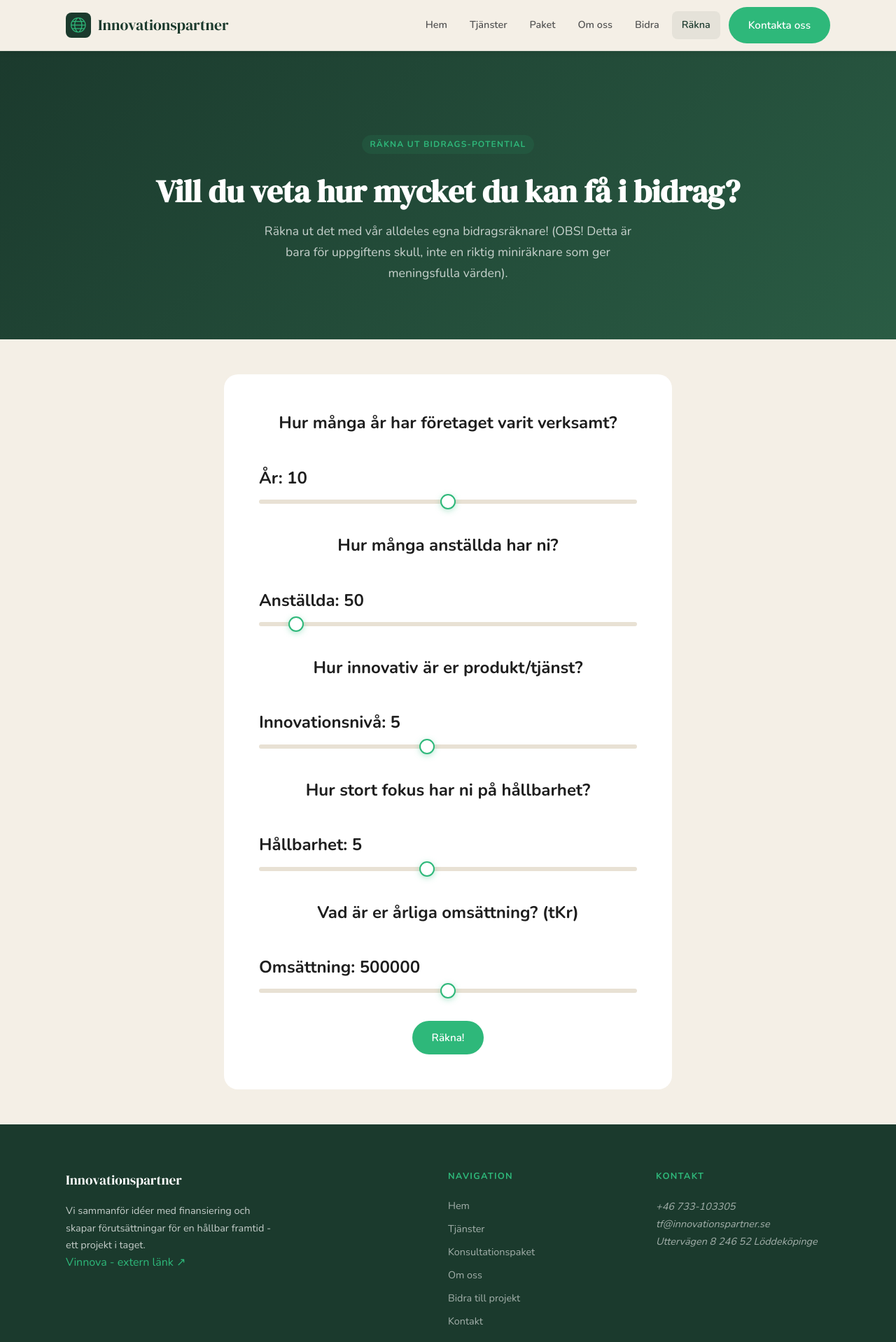
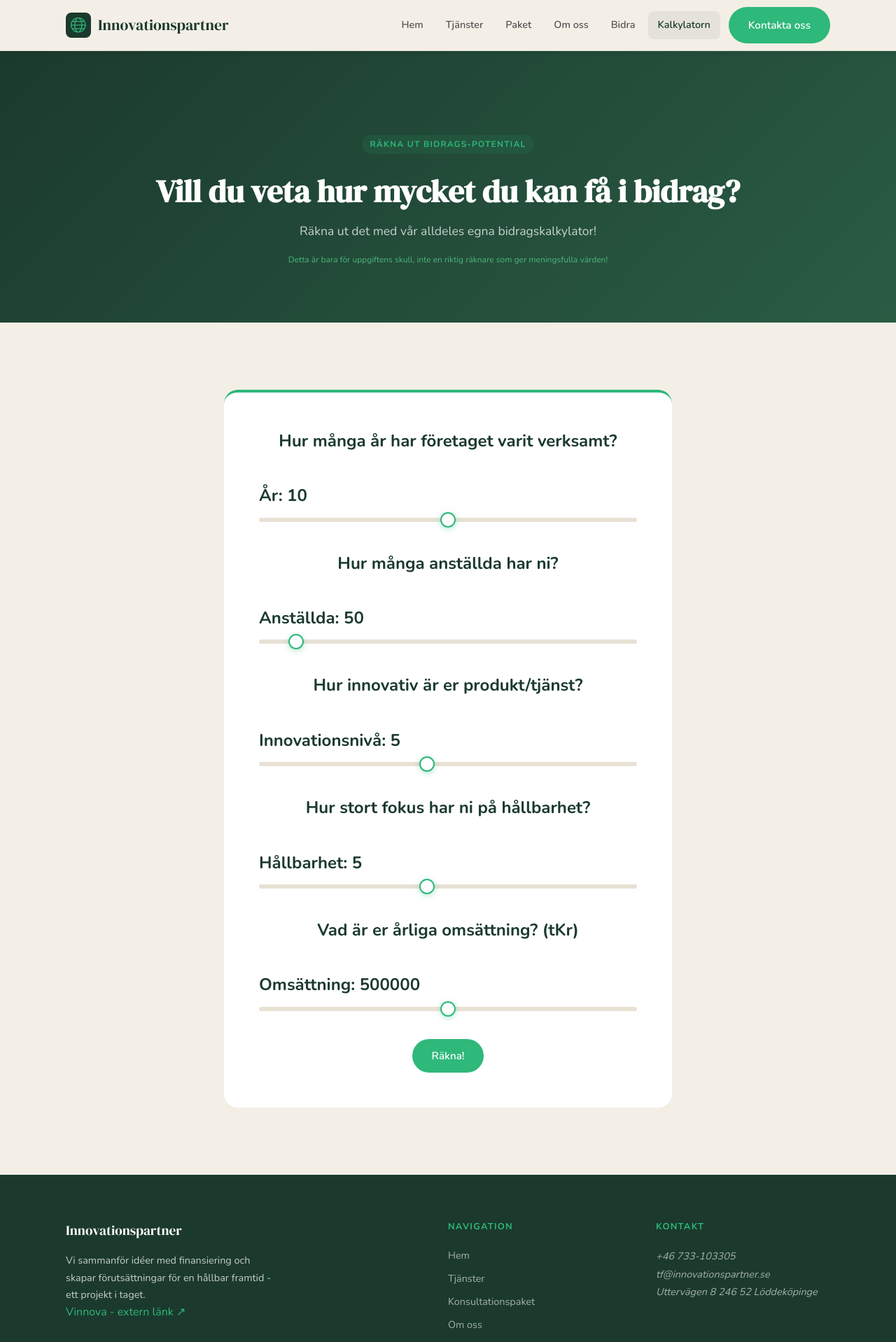
Before and after one commit to Filipc04/innovationspartner-react, a React (Vite) app: page /calculate in a window 1280 px wide. Shown: the top 1918 px of the page at 70% size. Built offline with nearby package versions, Linux system fonts and the light colour scheme.

Commit message:
css stuff

```diff
--- a/src/components/footer/Footer.tsx
+++ b/src/components/footer/Footer.tsx
@@ -23,6 +23,7 @@ export const Footer = () => {
             <a href="about"      className="footer-link">Om oss</a>
             <a href="contribute" className="footer-link">Bidra till projekt</a>
             <a href="contact"    className="footer-link">Kontakt</a>
+            <a href="calculate"    className="footer-link">Kalkylatorn</a>
           </ul>
         </nav>
         <div>
@@ -32,9 +33,9 @@ export const Footer = () => {
             <p>
               <a href="mailto:tf@innovationspartner.se" className="footer-link">tf@innovationspartner.se</a>
             </p>
-            <p className="footer-link">
+            <a href='https://maps.google.com/?q=Utterv%C3%A4gen+8,+246+52+L%C3%B6ddek%C3%B6pinge' className="footer-link" target='_blank'>
               Uttervägen 8 246 52 Löddeköpinge
-            </p>
+            </a>
           </address>
         </div>
       </div>
--- a/src/components/header/Header.tsx
+++ b/src/components/header/Header.tsx
@@ -19,7 +19,7 @@ export const Header = () => {
             <NavLink to="/packages"  className={({ isActive }) => `nav-link${isActive ? ' active' : ''}`}>Paket</NavLink>
             <NavLink to="/about"     className={({ isActive }) => `nav-link${isActive ? ' active' : ''}`}>Om oss</NavLink>
             <NavLink to="/contribute"className={({ isActive }) => `nav-link${isActive ? ' active' : ''}`}>Bidra</NavLink>
-            <NavLink to="/calculate"className={({ isActive }) => `nav-link${isActive ? ' active' : ''}`}>Räkna</NavLink>
+            <NavLink to="/calculate"className={({ isActive }) => `nav-link${isActive ? ' active' : ''}`}>Kalkylatorn</NavLink>
             <NavLink to="/contact"   className="btn btn--primary nav-cta">Kontakta oss</NavLink>
           </ul>
           <button
--- a/src/components/headingsection/HeadingSection.css
+++ b/src/components/headingsection/HeadingSection.css
@@ -13,3 +13,9 @@
   color: rgba(255, 255, 255, 0.75);
   margin: 16px auto 0;
 }
+
+.contribute-hero .section-note {
+  color: rgba(90, 218, 147, 0.75);
+  margin: 16px auto 0;
+  font-size: 12px;
+}
--- a/src/components/headingsection/HeadingSection.tsx
+++ b/src/components/headingsection/HeadingSection.tsx
@@ -4,16 +4,18 @@ interface HeadingSectionProps {
   tag: string;
   heading: string;
   subtext: string;
+  note?: string;
 }
 
 
-export const HeadingSection = ( {tag, heading, subtext}: HeadingSectionProps ) => {
+export const HeadingSection = ( {tag, heading, subtext, note}: HeadingSectionProps ) => {
   return(
     <section className="contribute-hero" aria-labelledby="contribute-heading">
       <div className="container">
         <span className="tag">{tag}</span>
         <h1 id="contribute-heading" className="section-title">{heading}</h1>
         <p className="section-sub">{subtext}</p>
+        <p className="section-note">{note}</p>
       </div>
     </section>
   )
--- a/src/pages/calculate/Calculate.css
+++ b/src/pages/calculate/Calculate.css
@@ -14,5 +14,25 @@
   background-color: var(--white);
   border-radius: 20px;
   width: 50%;
-  margin: 50px;
+  margin: 96px;
+  color: var(--forest);
+  border-top: 4px solid var(--green);
 }
+
+.result-box-good, .result-box-bad{
+  text-align: center;
+  padding: 20px;
+  border-radius: 8px;
+}
+
+.result-box-good{
+  background-color: rgba(46, 184, 122, 0.45);
+  border: 2px solid var(--green);
+  color: #1f6f4a;
+}
+
+.result-box-bad{
+  background-color: rgba(184, 92, 92, 0.45);
+  border: 2px solid #b85c5c;
+  color: #6f2f2f;
+}
--- a/src/pages/calculate/Calculate.tsx
+++ b/src/pages/calculate/Calculate.tsx
@@ -14,6 +14,8 @@ export const Calculate = () => {
   const [innovation, setInnovation] = useState(5)
   const [sustainability, setSustainability] = useState(5)
   const [revenue, setRevenue] = useState(500000)
+  const [isGoodResult, setIsGoodResult] = useState(false);
+
 
   const [message, setMessage] = useState("")
 
@@ -29,12 +31,14 @@ export const Calculate = () => {
 
     if(goodCount >= 3){
       setMessage(
-        "Ditt företag har goda möjligheter för en stor summa bidrag! Estimation: 2.5 miljoner kr."
+        "Ditt företag har goda möjligheter för ett stort bidrag! Estimation: 2,5 miljoner kr."
       )
+      setIsGoodResult(true);
     } else {
       setMessage(
         "Ditt företag har tyvärr ganska dåliga möjligheter för bidrag. Estimation: högst 250 tusen kr."
       )
+      setIsGoodResult(false);
     }
   }
 
@@ -45,7 +49,8 @@ export const Calculate = () => {
       <HeadingSection
         tag="Räkna ut bidrags-potential"
         heading="Vill du veta hur mycket du kan få i bidrag?"
-        subtext="Räkna ut det med vår alldeles egna bidragsräknare! (OBS! Detta är bara för uppgiftens skull, inte en riktig miniräknare som ger meningsfulla värden)."
+        subtext="Räkna ut det med vår alldeles egna bidragskalkylator!"
+        note="Detta är bara för uppgiftens skull, inte en riktig räknare som ger meningsfulla värden!"
       />
 
       <div className="calculate-content">
@@ -104,7 +109,7 @@ export const Calculate = () => {
           </button>
 
           {message && (
-            <div className="result-box">
+            <div className={isGoodResult ? 'result-box-good' : 'result-box-bad'}>
               <h2>{message}</h2>
             </div>
           )}
--- a/src/pages/homepage/Homepage.tsx
+++ b/src/pages/homepage/Homepage.tsx
@@ -37,7 +37,7 @@ export const HomePage = () => {
                 <p className="hero-sub">Vi hjälper er att finansiera, driva och skala upp hållbara innovationsprojekt - från idé till etablerat bolag.</p>
                 <div className="hero-actions">
                   <a href="contact" className="btn btn--primary">Boka kostnadsfri konsultation</a>
-                  <a href="packages" className="btn btn--white">Se våra paket →</a>
+                  <a href="packages" className="btn btn--white">Se våra paket</a>
                 </div>
 
                 <div className="hero-stats" id="hero-stats" aria-label="Nyckeltal">
```
